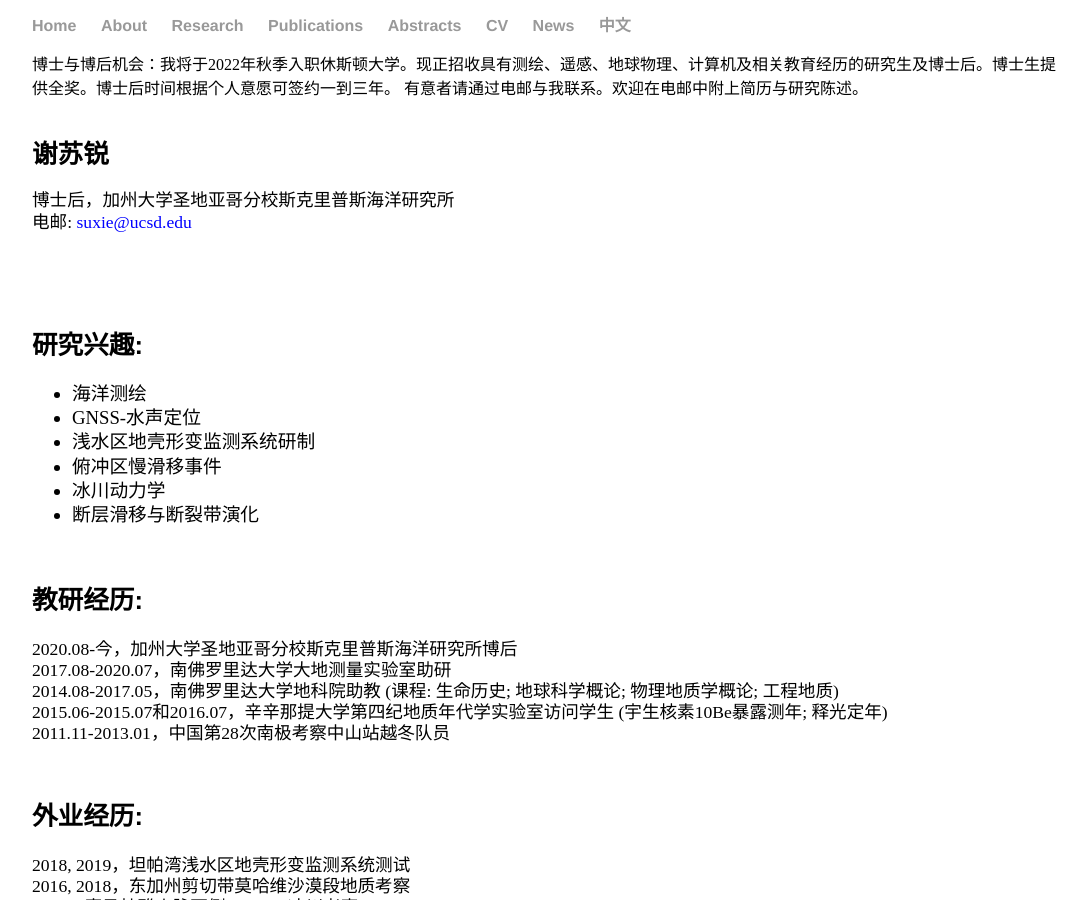
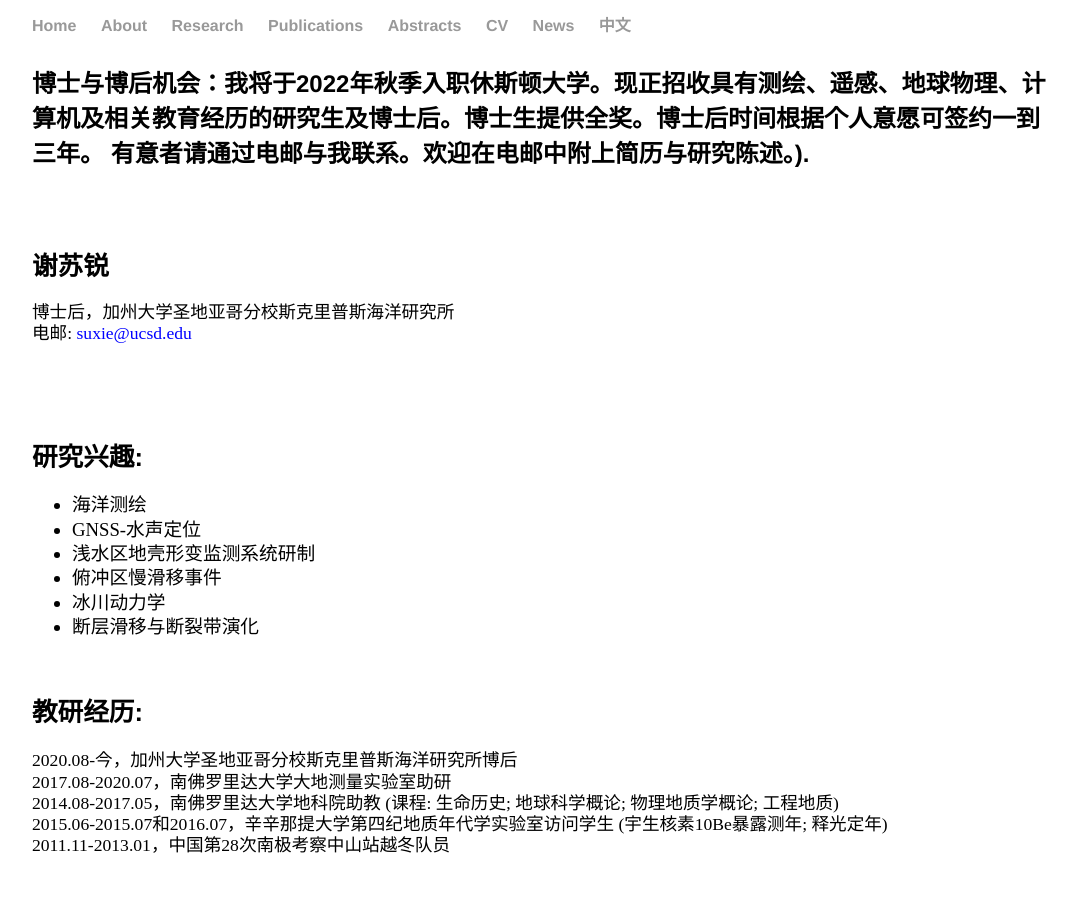
Before and after one commit to suruixie/suruixie.github.io, a Jekyll site: the page built from Chinese/index.html, in a window 1280 px wide and 900 px high. Shown: the whole window, without its empty margins (96-1182 px from the left). Built offline with Jekyll 4.4.1, drawn with Linux system fonts in a browser that asks for light colours; a style sheet for code colours, icons or effects is not loaded.

Commit message:
Update index.html

```diff
--- a/Chinese/index.html
+++ b/Chinese/index.html
@@ -4,10 +4,12 @@
 ---
 <link rel="stylesheet" href="https://cdn.rawgit.com/jpswalsh/academicons/master/css/academicons.min.css">
 
-博士与博后机会：我将于2022年秋季入职休斯顿大学。现正招收具有测绘、遥感、地球物理、计算机及相关教育经历的研究生及博士后。博士生提供全奖。博士后时间根据个人意愿可签约一到三年。
-有意者请通过电邮与我联系。欢迎在电邮中附上简历与研究陈述。
+
 
 <body>
+	<h4 style="margin-top:1.2em; margin-bottom:1em; font-size:1.5em;">博士与博后机会：我将于2022年秋季入职休斯顿大学。现正招收具有测绘、遥感、地球物理、计算机及相关教育经历的研究生及博士后。博士生提供全奖。博士后时间根据个人意愿可签约一到三年。
+		有意者请通过电邮与我联系。欢迎在电邮中附上简历与研究陈述。). </h4>
+	<br>
     <div class="Chinese">
         <div class="sideText">
 	    <h4 style="margin-bottom:0.1em;">谢苏锐</h4>
```
